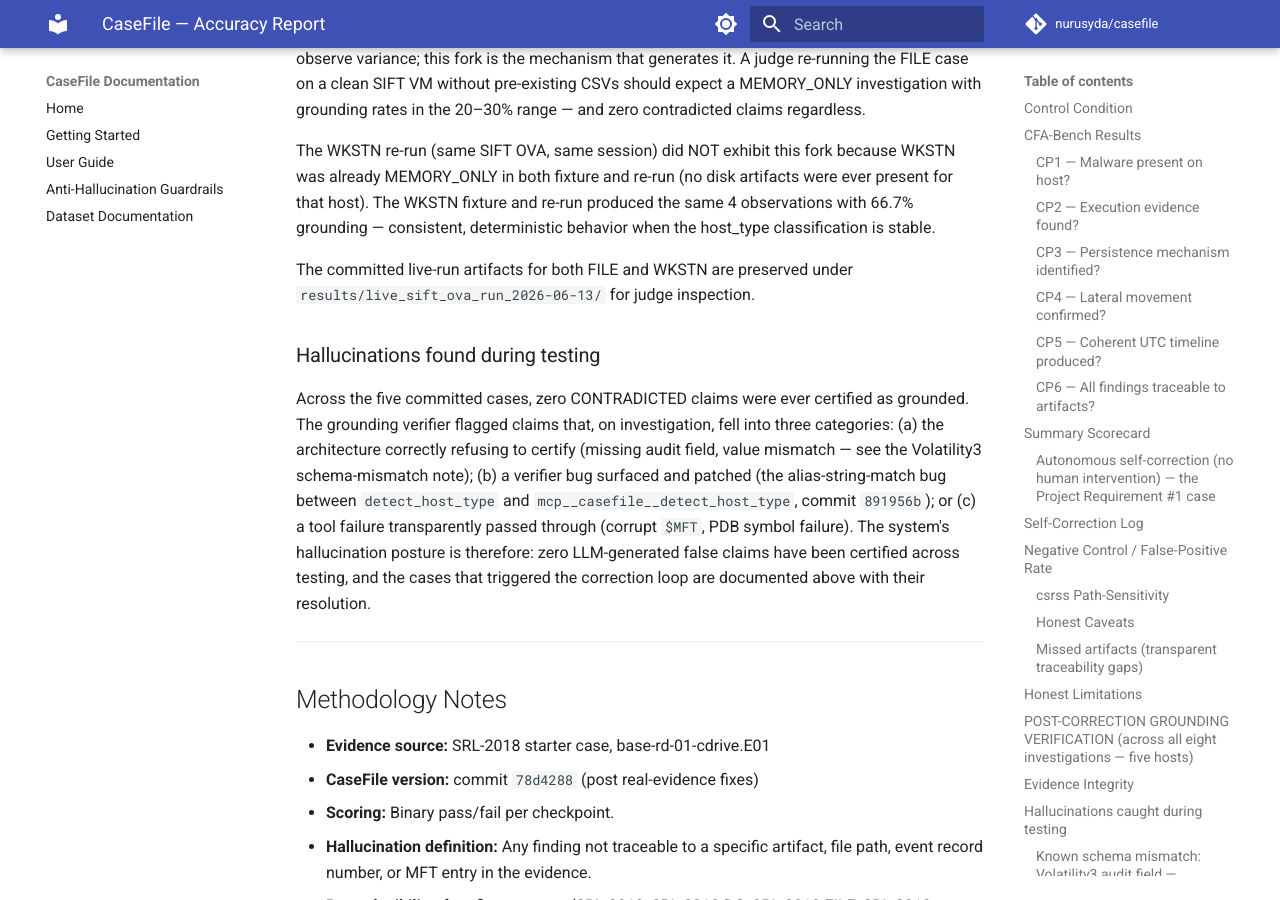
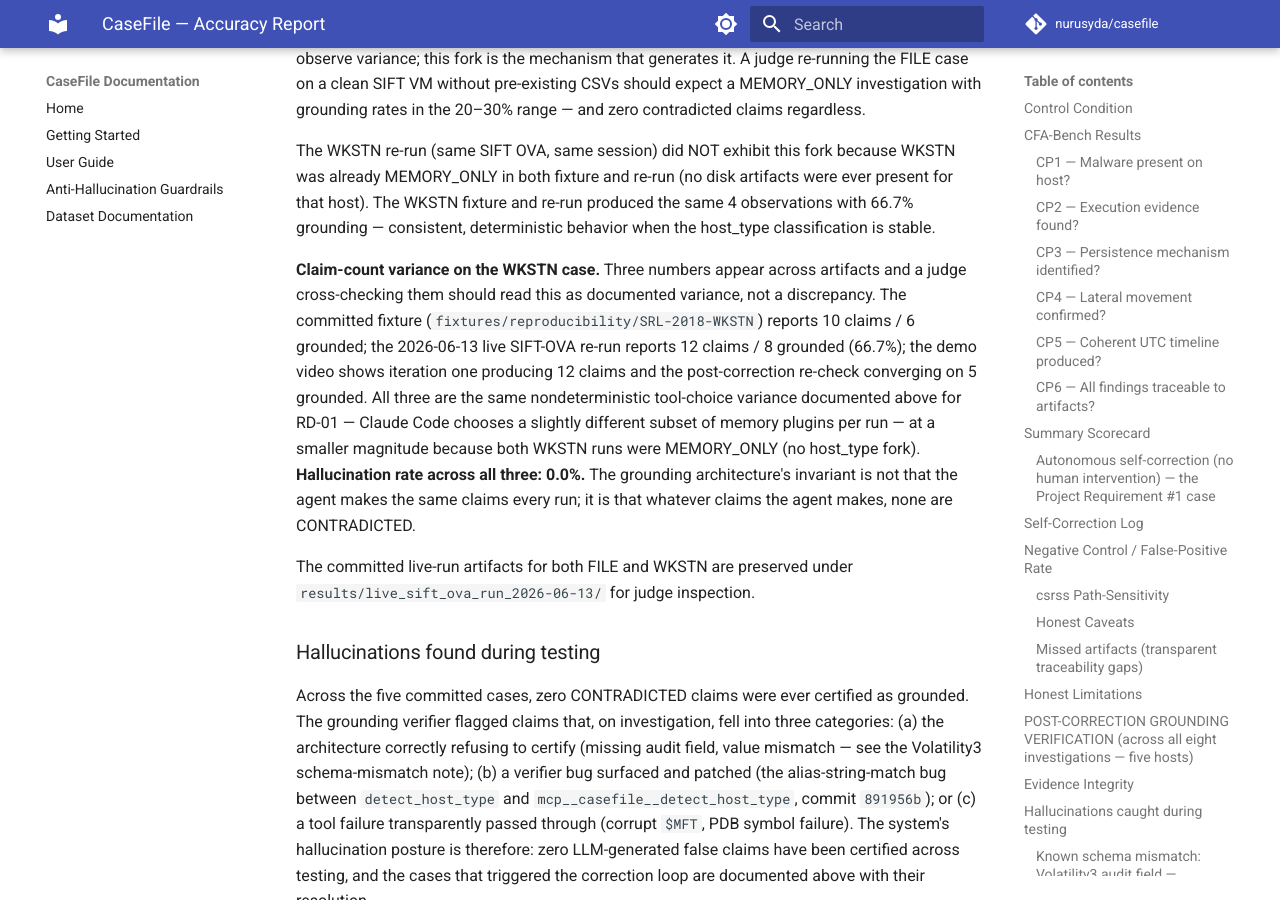
Before and after one commit to nurusyda/casefile, an MkDocs documentation site: the page built from docs/accuracy_report.md, in a window 1280 px wide and 900 px high, scrolled down 12790 px. Built offline with MkDocs 1.6.1 and Material for MkDocs 9.7.7, drawn with Linux system fonts in a browser that asks for light colours; comment, search, counter and statistics services are not loaded.

Commit message:
docs+log: WKSTN variance paragraph; ralph.sh grounding message wording
- ralph.sh: change 'CONTRADICTED claims detected' to 'ungrounded or contradicted
  claims detected' — exit code 2 fires for either case
- grounding_verify.py: same fix in exit-code comment
- accuracy_report.md: add WKSTN claim-count variance paragraph covering the
  full 10→12→5 sequence a judge sees cross-checking video vs fixture
- judge_prep_final.md: mark Image 9 wording item as FIXED

Co-Authored-By: Claude <noreply@anthropic.com>

```diff
--- a/docs/accuracy_report.md
+++ b/docs/accuracy_report.md
@@ -435,6 +435,19 @@ present for that host). The WKSTN fixture and re-run produced the same 4 observa
 with 66.7% grounding — consistent, deterministic behavior when the host_type
 classification is stable.
 
+**Claim-count variance on the WKSTN case.** Three numbers appear across artifacts
+and a judge cross-checking them should read this as documented variance, not a
+discrepancy. The committed fixture (`fixtures/reproducibility/SRL-2018-WKSTN`)
+reports 10 claims / 6 grounded; the 2026-06-13 live SIFT-OVA re-run reports 12
+claims / 8 grounded (66.7%); the demo video shows iteration one producing 12 claims
+and the post-correction re-check converging on 5 grounded. All three are the same
+nondeterministic tool-choice variance documented above for RD-01 — Claude Code
+chooses a slightly different subset of memory plugins per run — at a smaller
+magnitude because both WKSTN runs were MEMORY_ONLY (no host_type fork).
+**Hallucination rate across all three: 0.0%.** The grounding architecture's
+invariant is not that the agent makes the same claims every run; it is that
+whatever claims the agent makes, none are CONTRADICTED.
+
 The committed live-run artifacts for both FILE and WKSTN are preserved under
 `results/live_sift_ova_run_2026-06-13/` for judge inspection.
 
```
Also changed, not shown: docs/judge_prep_final.md (+2 -3 lines), 2 other files.
